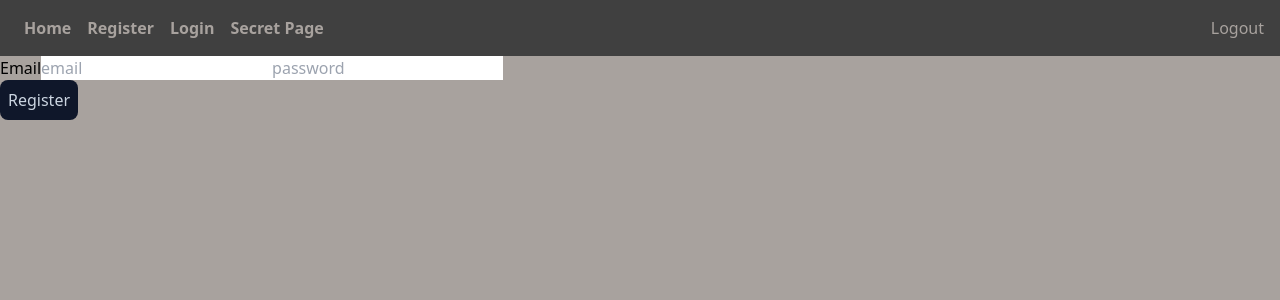
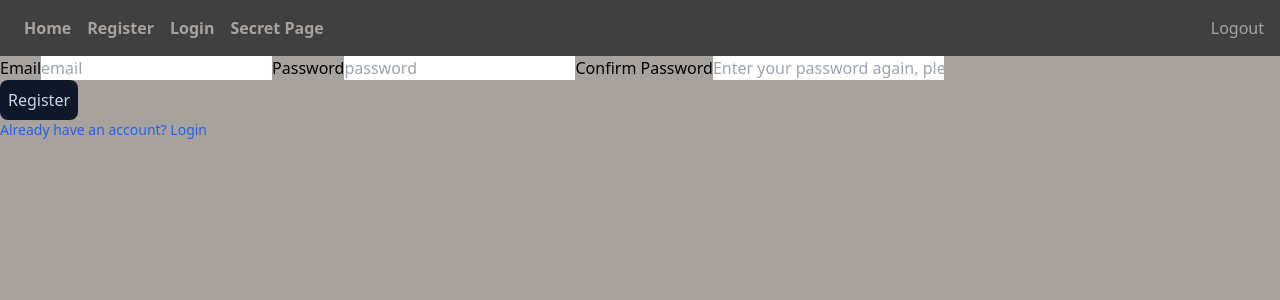
Before and after one commit to Alisoneoz/reactjs-firebase-authentication, a React (Create React App) app: page /register in a window 1280 px wide. Shown: the top 300 px of the page. Built offline with nearby package versions, Linux system fonts and the light colour scheme; no server answers.

Commit message:
Add protected routes logic, and improve validation feature

```diff
--- a/package.json
+++ b/package.json
@@ -14,6 +14,7 @@
     "react-redux": "^8.0.5",
     "react-router-dom": "^6.6.1",
     "react-scripts": "5.0.1",
+    "react-toastify": "^9.1.1",
     "web-vitals": "^2.1.4"
   },
   "scripts": {
--- a/src/navigation/Navigation.jsx
+++ b/src/navigation/Navigation.jsx
@@ -26,7 +26,8 @@ const Navigation = () => {
         <Route path="/login" element={<Login />}/>
         <Route path="/register" element={<Register />}/>
         <Route path="/resetpassword" element={<PasswordReset />}/>
-        <Route path="/secretpage" element={<ProtectedRoute> <Secret /> </ProtectedRoute>} />
+        <Route path="/secretpage" element={<ProtectedRoute> <Secret />
+        </ProtectedRoute>} />
 
       </Routes>
     </BrowserRouter>
--- a/src/pages/Login.jsx
+++ b/src/pages/Login.jsx
@@ -1,6 +1,7 @@
 import { useState } from "react"
 import { getAuth, signInWithEmailAndPassword } from "firebase/auth";
-import { useNavigate } from "react-router-dom";
+import { useNavigate, Link } from "react-router-dom";
+
 
 const Login = () => {
   const navigate = useNavigate()
@@ -54,7 +55,16 @@ const Login = () => {
           <button>Login</button>
           <button className="bg-green-900 my-4 p-1 text-green-300" onClick={()=>{navigate("/resetpassword")}}>Reset your Password</button>
         </div>
-
+        <div className="flex items-center justify-between">
+            <div className="text-sm">
+              <Link
+                to="/register"
+                className="text-blue-600 hover:underline dark:text-blue-500"
+              >
+                Don't have an account? Register
+              </Link>
+            </div>
+          </div>
       </form>
     </div>
   )
--- a/src/pages/Register.jsx
+++ b/src/pages/Register.jsx
@@ -1,15 +1,33 @@
 import { useState } from "react"
 import { getAuth, createUserWithEmailAndPassword } from "firebase/auth"
+import { ToastContainer, toast } from 'react-toastify';
+import 'react-toastify/dist/ReactToastify.css';
+import { Link } from "react-router-dom";
 
 
 const Register = () => {
   const [email, setEmail] = useState("");
   const [password, setPassword] = useState("");
+  const [confirmPassword, setConfirmPassword] = useState("");
 
 
   const auth = getAuth();
   const handleRegistration = ((e) => {
     e.preventDefault();
+    if(password !== confirmPassword){
+      return (
+        toast.error("❌Passwords don't match❗", {
+          position: "top-center",
+          autoClose: 7000,
+          hideProgressBar: false,
+          closeOnClick: true,
+          pauseOnHover: true,
+          draggable: true,
+          progress: undefined,
+          theme: "colored",
+          })
+      )
+    }
     createUserWithEmailAndPassword(auth, email, password)
       .then((userCredential) => {
         const user = userCredential.user;
@@ -38,7 +56,7 @@ const Register = () => {
             onChange={(e)=>{setEmail(e.target.value); console.log(e.target.value)}}
            />
 
-          <label></label>
+          <label>Password</label>
           <input
             type="password"
             placeholder="password"
@@ -46,11 +64,31 @@ const Register = () => {
             name="password"
             onChange={(e)=>setPassword(e.target.value)}
            />
+
+          <label>Confirm Password</label>
+          <input
+            type="password"
+            placeholder="Enter your password again, please"
+            value={confirmPassword}
+            name="confirm password"
+            onChange={(e)=>setConfirmPassword(e.target.value)}
+           />
         </div>
         <div className="">
           <button className="bg-slate-900 text-slate-300 p-2 rounded-lg">Register</button>
         </div>
+        <div className="flex items-center justify-between">
+            <div className="text-sm">
+              <Link
+                to="/login"
+                className="text-blue-600 hover:underline dark:text-blue-500"
+              >
+                Already have an account? Login
+              </Link>
+            </div>
+          </div>
       </form>
+      <ToastContainer />
     </div>
   )
 }
--- a/src/utils/ProtectedRoute.jsx
+++ b/src/utils/ProtectedRoute.jsx
@@ -1,13 +1,33 @@
 import React from 'react'
 import {useSelector} from "react-redux"
-import {Navigate, useLocation} from "react-router-dom"
+import {Navigate, useLocation} from "react-router-dom";
+import { ToastContainer, toast } from 'react-toastify';
+import 'react-toastify/dist/ReactToastify.css';
+
 
 const ProtectedRoute = ({children}) => {
     const user = useSelector((state) => state.auth.value);
     let location = useLocation();
 
     if(!user) {
-        return <Navigate to="/login" state={{ from: location}} replace />
+      const notify= ()=> {toast.error("❌You must authenticate first to have access❗", {
+        position: "top-center",
+        autoClose: 7000,
+        hideProgressBar: false,
+        closeOnClick: true,
+        pauseOnHover: true,
+        draggable: true,
+        progress: undefined,
+        theme: "colored",
+        })}
+        return (
+
+          <div>
+            <Navigate to="/login" state={{ from: location}} replace />
+            <ToastContainer />
+          </div>
+        )
+
     }
  return children
 
```
Also changed, not shown: src/index.js (line endings or trailing spaces), 1 other file (tests, documents, lock files or other folders).
